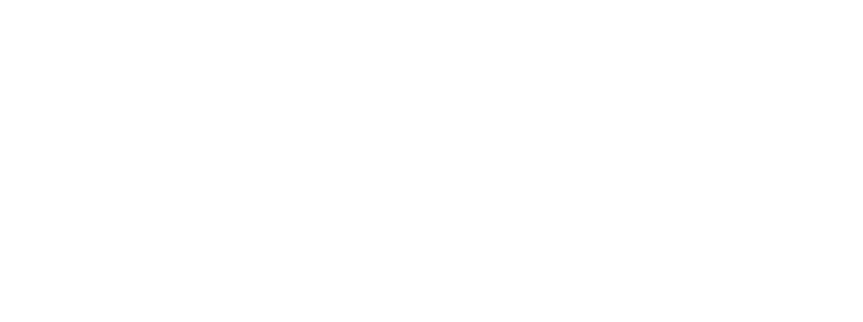
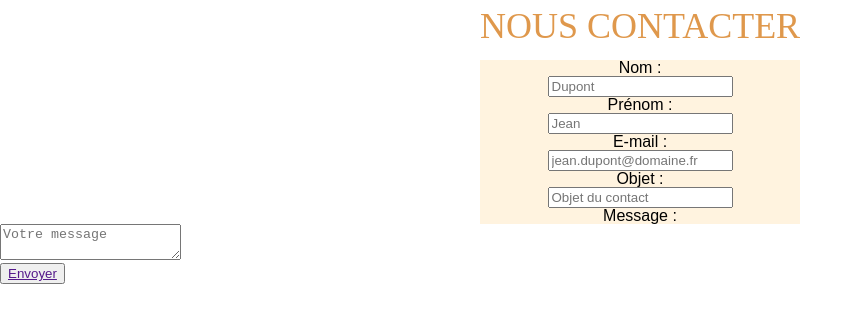
Before and after one commit to Cldng6/voyage-dans-le-temps, a plain HTML site: page pages/contact.html in a window 1280 px wide. Shown: the whole page, without its empty margins (0-863 px from the left). Drawn offline with Linux system fonts and the light colour scheme.

Commit message:
contact html + base & layout

```diff
--- a/assets/css/base.css
+++ b/assets/css/base.css
@@ -1 +1,28 @@
 /* Stylesheet : title, p, list, link, button, cartes, ul, li,*/
+:root {
+    --button-default:#1c91c9;
+    --button-hover:#46c3e4;
+    --button-onclick:#1072a1;
+    --background:#fff3df;
+    --titles: #df984c;
+    --headings: #f00;
+    --subheadings:#800000;
+}
+
+@import url('https://fonts.cdnfonts.com/css/blacklisted');
+@import url('https://fonts.cdnfonts.com/css/poppins');
+
+.form-fields, .form-labels {
+    display: flex;
+    justify-content: center;
+    font-family: 'Poppins', sans-serif;
+    margin: 0 30rem ;
+    background-color: var(--background);
+}
+
+h2 {
+    font-size: 2.25rem;
+    font-family: 'Blacklisted', serif;
+    margin: 0.5rem 0 1rem 30rem ;
+    color: var(--titles);
+}
--- a/pages/contact.html
+++ b/pages/contact.html
@@ -3,8 +3,38 @@
 <head>
     <meta charset="UTF-8">
     <meta name="viewport" content="width=device-width, initial-scale=1.0">
+    <link rel="stylesheet" href="../assets/css/reset.css">
+    <link rel="stylesheet" href="../assets/css/base.css">
+    <link rel="stylesheet" href="../assets/css/contact.css">
+    <link rel="icon" type="image/x-icon" href="../assets/images/favicon/favicon.ico">
     <title>Nous Contactez</title>
 </head>
 <body>
+    <h2>NOUS CONTACTER</h2>
+    <form>
+        <label class="form-labels">Nom :</label>
+        <div class="form-fields">
+            <input type="text" placeholder="Dupont" required>
+        </div>
+        <label class="form-labels">Pr&eacute;nom :</label>
+        <div class="form-fields">
+            <input type="text" placeholder="Jean" required>
+        </div>
+        <label class="form-labels">E-mail :</label>
+        <div class="form-fields">
+            <input type="email" placeholder="jean.dupont@domaine.fr" required>
+        </div>
+        <label class="form-labels">Objet :</label>
+        <div class="form-fields">
+            <input type="text" placeholder="Objet du contact">
+        </div>
+        <label class="form-labels">Message :</label>
+        <div class="form-text">
+            <textarea placeholder="Votre message"></textarea>
+        </div>
+        <div class="form-buttons">
+            <button class="send" type="submit"><a href="">Envoyer</a></button>
+        <div>
+    </form>
 </body>
 </html>
```
